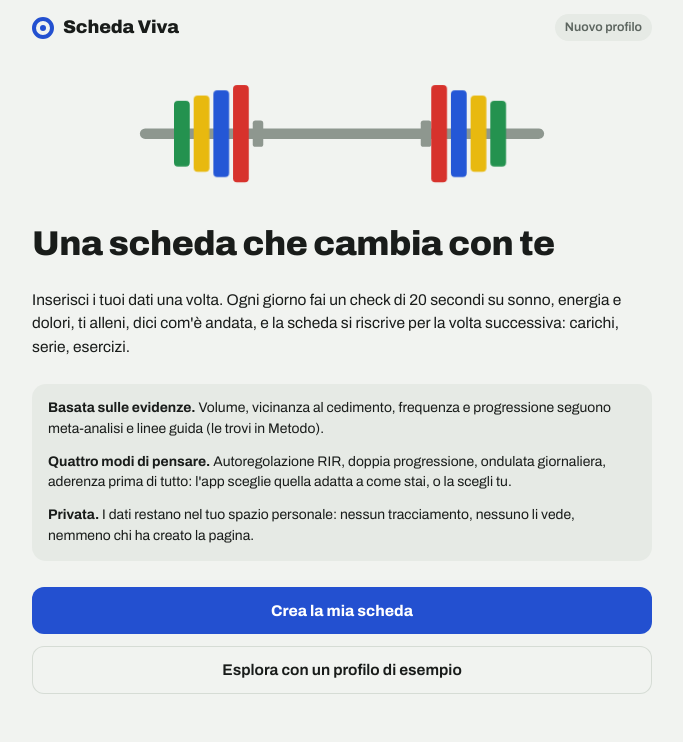
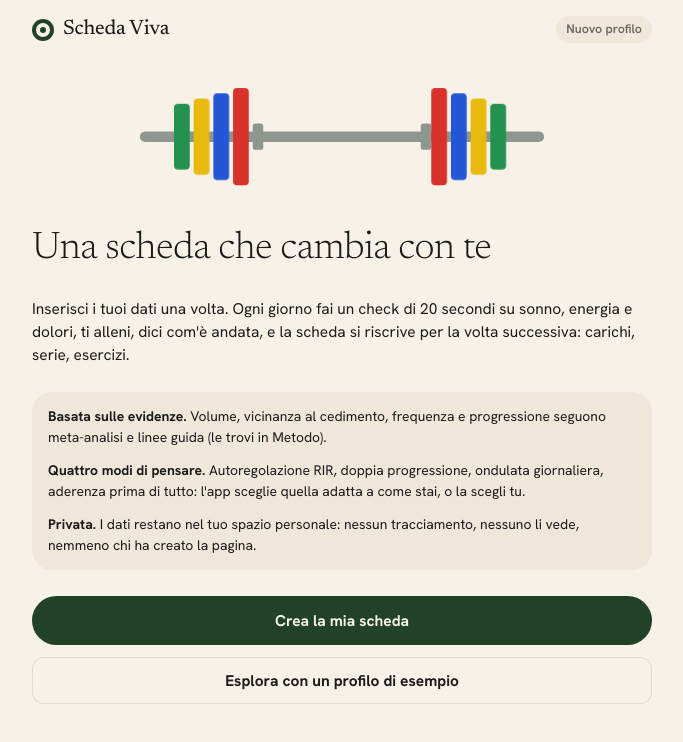
Before and after one commit to australopitecoaustrale/scheda-viv, a plain HTML site: page index.html in a window 1280 px wide. Shown: the whole page, without its empty margins (298-981 px from the left). Drawn offline with nearby package versions, Linux system fonts and the light colour scheme.

Commit message:
Grafica ispirata a Oura: carta color crema, verde bosco, titoli in serif
Nuovi colori per tema chiaro e scuro, Newsreader per i titoli e Hanken Grotesk per testo e numeri, raggi piu ampi e bottone principale a pillola. Cache service worker v21.

Co-Authored-By: Claude Sonnet 5.5 <noreply@anthropic.com>
Claude-Session: https://claude.ai/code/session_015BDKYuAkQELTMqS42qG1oS

```diff
--- a/index.html
+++ b/index.html
@@ -4,7 +4,7 @@
 <meta charset="utf-8">
 <meta name="viewport" content="width=device-width,initial-scale=1,viewport-fit=cover">
 <meta name="description" content="Scheda di allenamento che si adatta ogni giorno a come stai.">
-<meta name="theme-color" content="#2350D0">
+<meta name="theme-color" content="#F7F1E8">
 <link rel="manifest" href="manifest.webmanifest">
 <link rel="icon" type="image/png" sizes="192x192" href="icon-192.png">
 <link rel="apple-touch-icon" href="apple-touch-icon.png">
@@ -16,38 +16,38 @@
 <meta name="claude:viewport-fit-sides" content="cover">
 <link rel="preconnect" href="https://fonts.googleapis.com">
 <link rel="preconnect" href="https://fonts.gstatic.com" crossorigin>
-<link rel="stylesheet" href="https://fonts.googleapis.com/css2?family=Archivo:wdth,wght@62..125,400..900&display=swap">
+<link rel="stylesheet" href="https://fonts.googleapis.com/css2?family=Hanken+Grotesk:wght@400..800&family=Newsreader:opsz,wght@6..72,300..600&display=swap">
 <style>
-/* Layout: colonna unica da app (max 620px), barra schede in basso. Un solo carattere (Archivo) usato in due larghezze:
-   largo e pesante per titoli e numeri, normale per il testo. L'unico gesto forte è il bilanciere caricato della prontezza. */
+/* Layout: colonna unica da app (max 620px), barra schede in basso. Grafica ispirata al linguaggio visivo di Oura (carta color crema,
+   verde bosco, titoli in serif leggero) con Newsreader per i titoli e Hanken Grotesk per testo e numeri. L'unico gesto forte è il bilanciere caricato della prontezza. */
 :root{
-  --bg:#F1F3F0; --surface:#FFFFFF; --sunk:#E6EAE5; --ink:#191C1A; --muted:#5C655F; --line:#D6DCD5;
-  --accent:#2350D0; --accent-ink:#FFFFFF; --accent-soft:#E0E7FB;
-  --go:#1E8A50; --go-soft:#DFF1E6; --warn:#946A00; --warn-soft:#F8EDCB; --stop:#C4342C; --stop-soft:#F9E1DE;
+  --bg:#F7F1E8; --surface:#FFFFFF; --sunk:#EFE7DA; --ink:#1C1B1A; --muted:#6B6862; --line:#E1DCD3;
+  --accent:#224228; --accent-ink:#F7F1E8; --accent-soft:#E1E6D0;
+  --go:#2E6B3A; --go-soft:#E1E8D3; --warn:#8A5A10; --warn-soft:#F3E4C2; --stop:#B6301C; --stop-soft:#F6DDD6;
   --work:#D9412A;
   --p25:#D7322C; --p20:#2457D6; --p15:#E8B90F; --p10:#24924F; --p5:#F4F4F2; --p2:#9AA3AE; --steel:#8E978F;
-  --f:"Archivo",system-ui,-apple-system,"Segoe UI",Roboto,sans-serif;
-  --r:14px; --r-sm:9px;
+  --f:"Hanken Grotesk",system-ui,-apple-system,"Segoe UI",Roboto,sans-serif; --fd:"Newsreader",Georgia,"Times New Roman",serif;
+  --r:20px; --r-sm:12px;
 }
 @media (prefers-color-scheme: dark){ :root:not([data-theme="light"]){
-  --bg:#131513; --surface:#1B1E1B; --sunk:#242824; --ink:#E8ECE8; --muted:#9AA39C; --line:#2E332E;
-  --accent:#7C9BFF; --accent-ink:#0E1430; --accent-soft:#1F2A4C;
-  --go:#57C78B; --go-soft:#173222; --warn:#E6B940; --warn-soft:#352F10; --stop:#F27A70; --stop-soft:#3C1A17;
-  --p5:#D9DCDF; --steel:#6E776F; --work:#F06A4E; color-scheme:dark }}
+  --bg:#141311; --surface:#1D1B18; --sunk:#26231F; --ink:#F2EBDD; --muted:#A8A196; --line:#35312B;
+  --accent:#B7CDA6; --accent-ink:#14210F; --accent-soft:#263222;
+  --go:#8FC48A; --go-soft:#1E2E1D; --warn:#E0B45C; --warn-soft:#35290F; --stop:#F08A78; --stop-soft:#3C1E19;
+  --p5:#D9DCDF; --steel:#7A7468; --work:#F06A4E; color-scheme:dark }}
 :root[data-theme="dark"]{
-  --bg:#131513; --surface:#1B1E1B; --sunk:#242824; --ink:#E8ECE8; --muted:#9AA39C; --line:#2E332E;
-  --accent:#7C9BFF; --accent-ink:#0E1430; --accent-soft:#1F2A4C;
-  --go:#57C78B; --go-soft:#173222; --warn:#E6B940; --warn-soft:#352F10; --stop:#F27A70; --stop-soft:#3C1A17;
-  --p5:#D9DCDF; --steel:#6E776F; --work:#F06A4E; color-scheme:dark }
+  --bg:#141311; --surface:#1D1B18; --sunk:#26231F; --ink:#F2EBDD; --muted:#A8A196; --line:#35312B;
+  --accent:#B7CDA6; --accent-ink:#14210F; --accent-soft:#263222;
+  --go:#8FC48A; --go-soft:#1E2E1D; --warn:#E0B45C; --warn-soft:#35290F; --stop:#F08A78; --stop-soft:#3C1E19;
+  --p5:#D9DCDF; --steel:#7A7468; --work:#F06A4E; color-scheme:dark }
 *{box-sizing:border-box}
 body{background:var(--bg);color:var(--ink);font-family:var(--f);font-size:15.5px;line-height:1.5;font-variant-numeric:tabular-nums;
   padding-left:max(16px,env(safe-area-inset-left,0px));padding-right:max(16px,env(safe-area-inset-right,0px));padding-block:0 104px}
 body::before{content:"";position:fixed;inset:0 0 auto;height:env(safe-area-inset-top,0px);z-index:10;background:var(--bg)}
 .app{max-width:620px;margin:0 auto}
-h1,h2,h3{font-family:var(--f);line-height:1.08;text-wrap:balance;margin:0}
-h1{font-size:2.15rem;font-weight:850;font-stretch:125%;letter-spacing:-.015em}
-h2{font-size:1.45rem;font-weight:800;font-stretch:118%;letter-spacing:-.01em}
-h3{font-size:1.08rem;font-weight:750;font-stretch:112%}
+h1,h2,h3{font-family:var(--fd);line-height:1.1;text-wrap:balance;margin:0;font-weight:400}
+h1{font-size:2.4rem;font-weight:300;letter-spacing:-.015em}
+h2{font-size:1.6rem;font-weight:350;letter-spacing:-.01em}
+h3{font-size:1.2rem;font-weight:450}
 p{margin:0}
 .muted{color:var(--muted)}
 .small{font-size:.87rem}
@@ -60,7 +60,7 @@ p{margin:0}
 .grow{flex:1;min-width:0}
 header.top{position:sticky;top:env(safe-area-inset-top,0px);z-index:5;background:var(--bg);display:flex;align-items:center;justify-content:space-between;gap:12px;padding-block:14px 12px;margin-bottom:14px}
 .brand{display:flex;align-items:center;gap:9px}
-.brand b{white-space:nowrap;font-size:1.15rem;font-weight:850;font-stretch:125%;letter-spacing:-.01em}
+.brand b{white-space:nowrap;font-family:var(--fd);font-size:1.3rem;font-weight:450;letter-spacing:-.01em}
 .brand-mark{width:22px;height:22px;border-radius:50%;border:4px solid var(--accent);position:relative;flex:none}
 .brand-mark::after{content:"";position:absolute;inset:4px;border-radius:50%;background:var(--accent)}
 .pill{display:inline-flex;align-items:center;gap:6px;padding:4px 10px;border-radius:999px;font-size:.78rem;font-weight:600;background:var(--sunk);color:var(--muted)}
@@ -71,7 +71,7 @@ header.top{position:sticky;top:env(safe-area-inset-top,0px);z-index:5;background
 button,.btn{font:inherit;cursor:pointer;border:0;border-radius:12px;padding:12px 16px;font-weight:650;background:var(--sunk);color:var(--ink);transition:transform .08s ease,background .15s ease}
 button:active{transform:scale(.98)}
 button:focus-visible,input:focus-visible,select:focus-visible,textarea:focus-visible,.chip:focus-within,a:focus-visible{outline:3px solid var(--accent);outline-offset:2px}
-.btn-primary{background:var(--accent);color:var(--accent-ink);font-stretch:110%;font-weight:750}
+.btn-primary{background:var(--accent);color:var(--accent-ink);font-weight:650;border-radius:999px;padding:13px 22px}
 .btn-ghost{background:transparent;box-shadow:inset 0 0 0 1px var(--line)}
 .btn-sm{padding:7px 12px;font-size:.84rem;border-radius:9px}
 .btn-danger{background:var(--stop-soft);color:var(--stop)}
@@ -103,7 +103,7 @@ nav.tabs a[aria-current="page"]{color:var(--ink)}
 nav.tabs a[aria-current="page"]::before{content:"";position:absolute;top:0;left:30%;right:30%;height:3px;border-radius:0 0 3px 3px;background:var(--accent)}
 .today-head{display:flex;flex-direction:column;gap:6px}
 .coach{background:var(--sunk);border-radius:var(--r);padding:14px 16px;display:flex;flex-direction:column;gap:4px}
-.coach b{font-size:1rem;font-weight:750;font-stretch:112%}
+.coach b{font-family:var(--fd);font-size:1.12rem;font-weight:450}
 .ex{padding:15px 0;display:flex;flex-direction:column;gap:10px}
 .ex-head{display:flex;gap:12px;align-items:flex-start;justify-content:space-between}
 .ex-name{font-weight:700;font-size:1.03rem}
@@ -1850,7 +1850,7 @@ function barbell(score, zone, opts={}){
   let pl = "";
   for (let i=0;i<n;i++){ const h = H[i], y = 50-h/2, xl = 92-(i+1)*15, xr = 228+i*15;
     pl += `<rect class="pl" style="animation-delay:${i*70}ms" x="${xl}" y="${y}" width="12" height="${h}" rx="3" fill="${cols[i]}"/><rect class="pl" style="animation-delay:${i*70}ms" x="${xr}" y="${y}" width="12" height="${h}" rx="3" fill="${cols[i]}"/>`; }
-  const mid = opts.colors ? "" : `<text x="160" y="58" text-anchor="middle" font-family="Archivo,sans-serif" font-weight="850" font-stretch="125%" font-size="28" fill="var(--ink)">${score}</text>`;
+  const mid = opts.colors ? "" : `<text x="160" y="58" text-anchor="middle" font-family="Hanken Grotesk,sans-serif" font-weight="850" font-stretch="125%" font-size="28" fill="var(--ink)">${score}</text>`;
   return `<svg class="barbell" viewBox="0 0 320 100" role="img" aria-label="${opts.colors?"Bilanciere":"Prontezza "+score+" su 100"}">
     <rect x="6" y="46" width="308" height="8" rx="4" fill="var(--steel)"/>
     <rect x="92" y="40" width="8" height="20" rx="2" fill="var(--steel)"/><rect x="220" y="40" width="8" height="20" rx="2" fill="var(--steel)"/>
--- a/sw.js
+++ b/sw.js
@@ -1,6 +1,6 @@
 // Scheda Viva: funziona anche senza rete. La pagina viene sempre cercata online per prima,
 // così gli aggiornamenti arrivano subito; se non c'è connessione si usa la copia salvata.
-const CACHE = "scheda-viva-v20";
+const CACHE = "scheda-viva-v21";
 const CORE = ["./", "./index.html", "./manifest.webmanifest", "./icon-192.png", "./icon-512.png", "./apple-touch-icon.png"];
 self.addEventListener("install", e => { e.waitUntil(caches.open(CACHE).then(c => c.addAll(CORE)).then(() => self.skipWaiting())); });
 self.addEventListener("activate", e => { e.waitUntil(caches.keys().then(ks => Promise.all(ks.filter(k => k !== CACHE).map(k => caches.delete(k)))).then(() => self.clients.claim())); });
```
Also changed, not shown: manifest.webmanifest.
